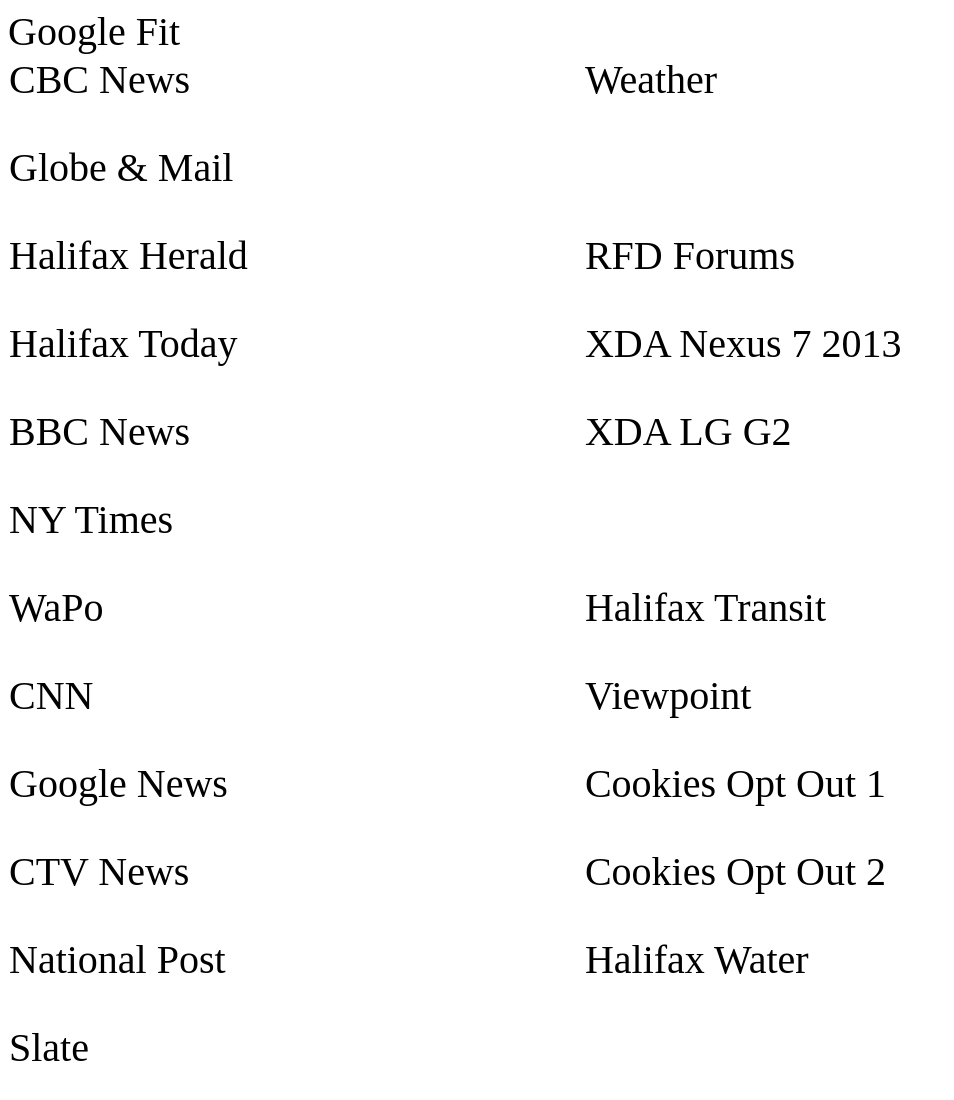
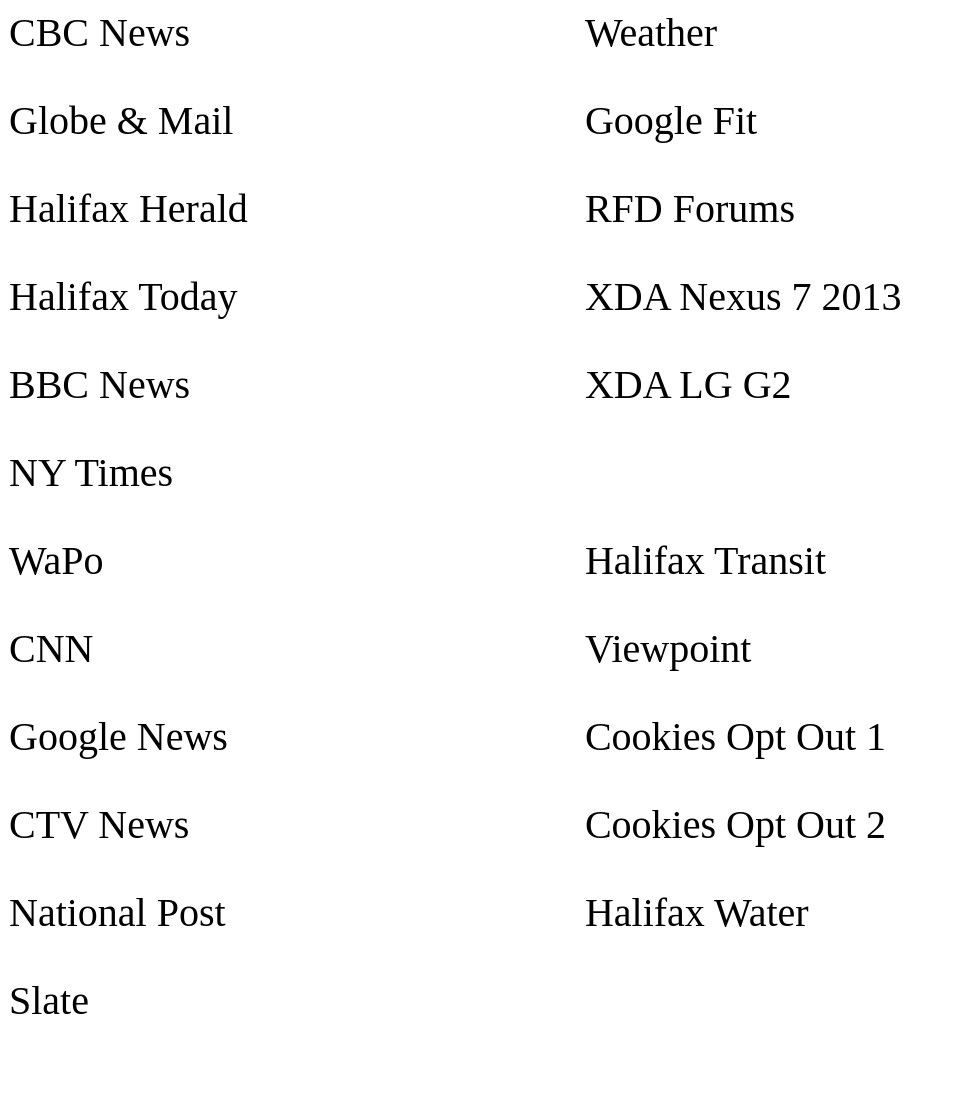
Before and after one commit to kjmcgillivray/kjmcgillivray.github.io, a plain HTML site: page index.html in a window 1280 px wide. Shown: the top 1100 px of the page, without its empty margins (0-954 px from the left). Drawn offline with Linux system fonts and the light colour scheme.

Commit message:
Update index.html

```diff
--- a/index.html
+++ b/index.html
@@ -40,7 +40,7 @@
                 </td>
 
 
-		<a   rel="noreferrer"  target="_top"  href="https://fit.google.com" >Google Fit</a>
+<td  > 		<a   rel="noreferrer"  target="_top"  href="https://fit.google.com" >Google Fit</a>
 
                 </td>
 
```
